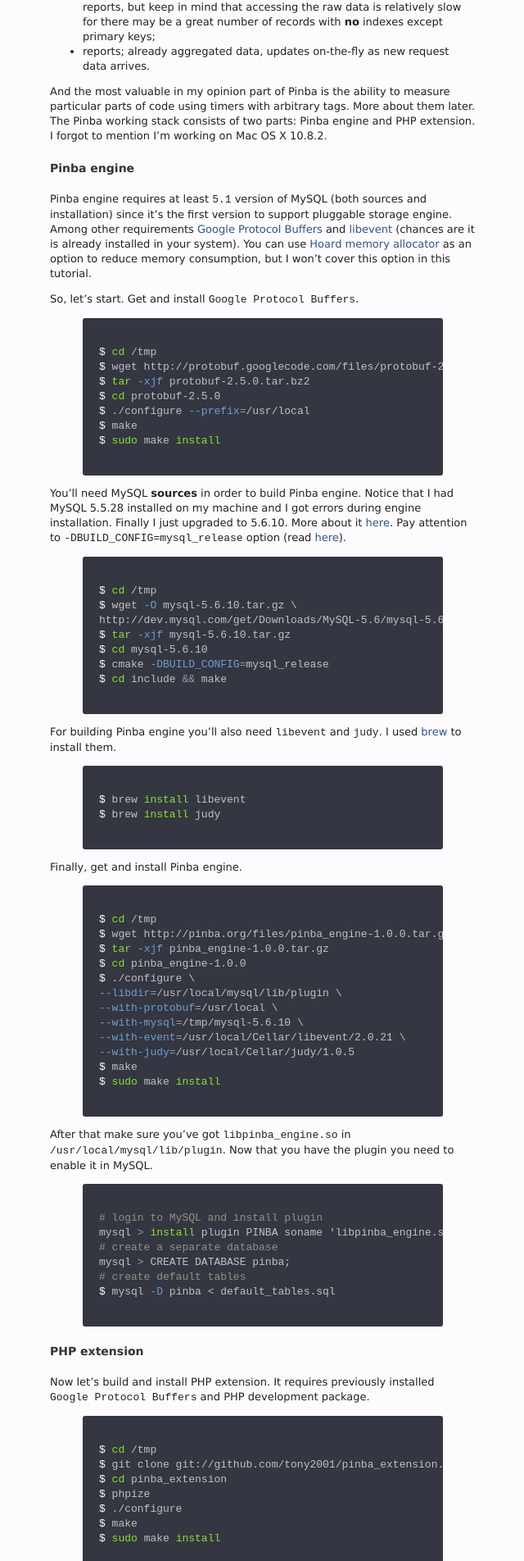
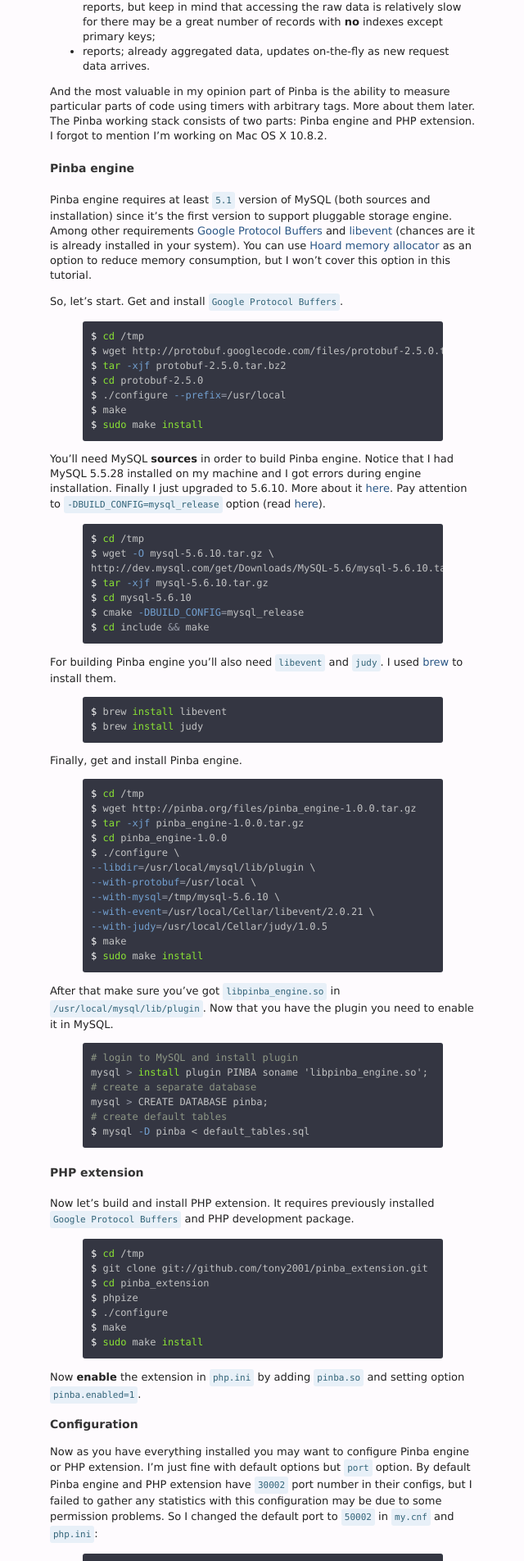
Before and after one commit to kalimatas/kalimatas.github.com, a Jekyll site: the page built from _posts/2013-03-27-pinba-statistics-and-monitoring-server.markdown, in a window 1280 px wide. Shown: the part 587-2491 px from the top of the page at 82% size, without its empty margins (129-769 px from the left). Built offline with Jekyll 4.4.1, drawn with Linux system fonts in a browser that asks for light colours; Markdown is read by kramdown in place of the engine named in the settings.

Commit message:
Change code style

```diff
--- a/static/css/pygments.css
+++ b/static/css/pygments.css
@@ -5,16 +5,30 @@
 */
 
 .highlight {
-    white-space: pre;
     overflow: auto;
     word-wrap: normal; /* horizontal scrolling */
     -moz-border-radius: 3px;
     -webkit-border-radius: 3px;
     border-radius: 3px;
-    padding: 20px;
+    padding: 10px;
     background: #343642;
     color: #C1C2C3;
 }
+
+.highlight pre {
+    margin: 0;
+}
+
+.highlight code {
+    font-family: Monaco, 'DejaVu Sans Mono', 'Bitstream Vera Sans Mono', 'Lucida Console', monospace;
+    font-size: 12px;
+    line-height: 16px;
+    border: none;
+    -moz-tab-size: 4;
+    -o-tab-size:   4;
+    tab-size: 4;
+}
+
 .highlight .hll { background-color: #ffc; }
 .highlight .gd { color: #2e3436; background-color: #0e1416; }
 .highlight .gr { color: #eeeeec; background-color: #c00; }
--- a/static/css/style.css
+++ b/static/css/style.css
@@ -165,3 +165,18 @@
     font-size: 14px;
     line-height: 22px;
     color: #333;
+}
+
+p > code {
+    background-color: #e8f0f8;
+    color: #336479;
+    padding: 0 4px;
+    display: inline-block;
+    vertical-align: middle;
+    white-space: nowrap;
+    font-size: 11px;
+    font-family: Monaco,'DejaVu Sans Mono','Bitstream Vera Sans Mono','Lucida Console',monospace;
+    border-radius: 3px;
+    height: 21px;
+    line-height: 21px;
+}
```
